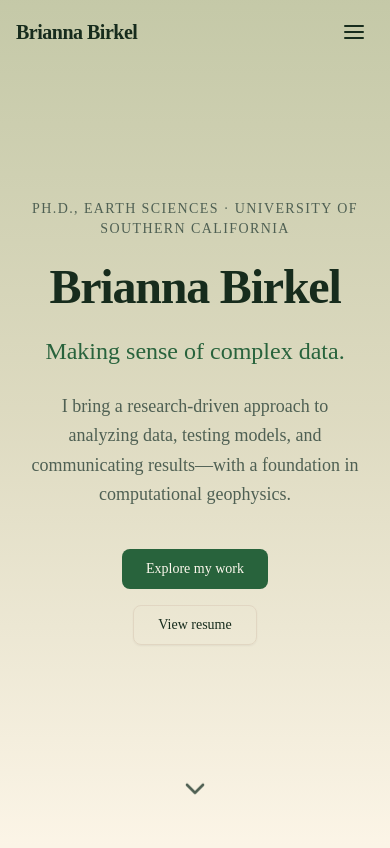
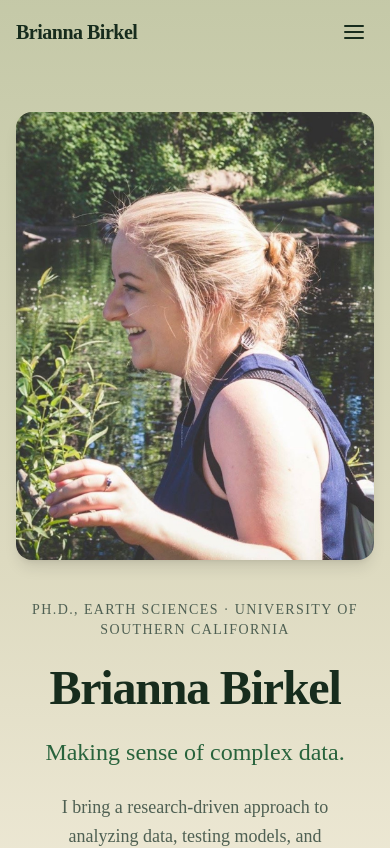
Before and after one commit to bcbirkel/research-portfolio, a Next.js app: page / in a window 390 px wide. Shown: the top 848 px of the page. Built offline with nearby package versions, Linux system fonts and the light colour scheme; a web font is replaced by a local one.

Commit message:
Add portrait beside hero introduction with responsive stacked layout

```diff
--- a/components/hero-section.tsx
+++ b/components/hero-section.tsx
@@ -17,16 +17,27 @@ export function HeroSection() {
       id="hero"
       className="relative min-h-screen flex items-center justify-center px-4 sm:px-6 lg:px-8 overflow-hidden"
     >
-      <div className="container mx-auto text-center relative z-10">
+      <div className="container mx-auto relative z-10 py-28">
+        <div className="flex flex-col items-center gap-10 md:flex-row md:gap-12 lg:gap-16">
+          <div className="w-full max-w-sm shrink-0 md:w-2/5 md:max-w-none">
+            <img
+              src="/images/brianna-portrait.jpeg"
+              alt="Brianna outdoors beside a wooded pond"
+              width={1852}
+              height={1344}
+              fetchPriority="high"
+              className="aspect-[4/5] w-full rounded-2xl object-cover object-center shadow-lg"
+            />
+          </div>
         <div
-          className={`transition-all duration-1000 ${
+          className={`min-w-0 flex-1 text-center md:text-left transition-all duration-1000 motion-reduce:transition-none ${
             isVisible ? "opacity-100 translate-y-0" : "opacity-0 translate-y-10"
           }`}
         >
           <p className="text-sm sm:text-base font-medium uppercase tracking-widest text-muted-foreground mb-6">
             {profile.affiliation}
           </p>
-          <h1 className="text-5xl sm:text-6xl md:text-7xl lg:text-8xl font-bold tracking-tight mb-6 text-balance">
+          <h1 className="text-5xl sm:text-6xl md:text-5xl lg:text-7xl font-bold tracking-tight mb-6 text-balance">
             {profile.name}
           </h1>
           <p className="text-2xl sm:text-3xl md:text-4xl text-primary mb-6 text-balance leading-snug">
@@ -35,7 +46,7 @@ export function HeroSection() {
           <p className="text-lg sm:text-xl text-muted-foreground max-w-2xl mx-auto mb-10 text-pretty leading-relaxed">
             I bring a research-driven approach to analyzing data, testing models, and communicating results—with a foundation in computational geophysics.
           </p>
-          <div className="flex flex-col sm:flex-row items-center justify-center gap-4">
+          <div className="flex flex-col sm:flex-row items-center justify-center md:justify-start gap-4">
             <Button size="lg" asChild>
               <a href="#projects">Explore my work</a>
             </Button>
@@ -43,6 +54,7 @@ export function HeroSection() {
               <a href="#resume">View resume</a>
             </Button>
           </div>
+        </div>
         </div>
       </div>
 
```
Also changed, not shown: public/images/brianna-portrait.jpeg (added).
